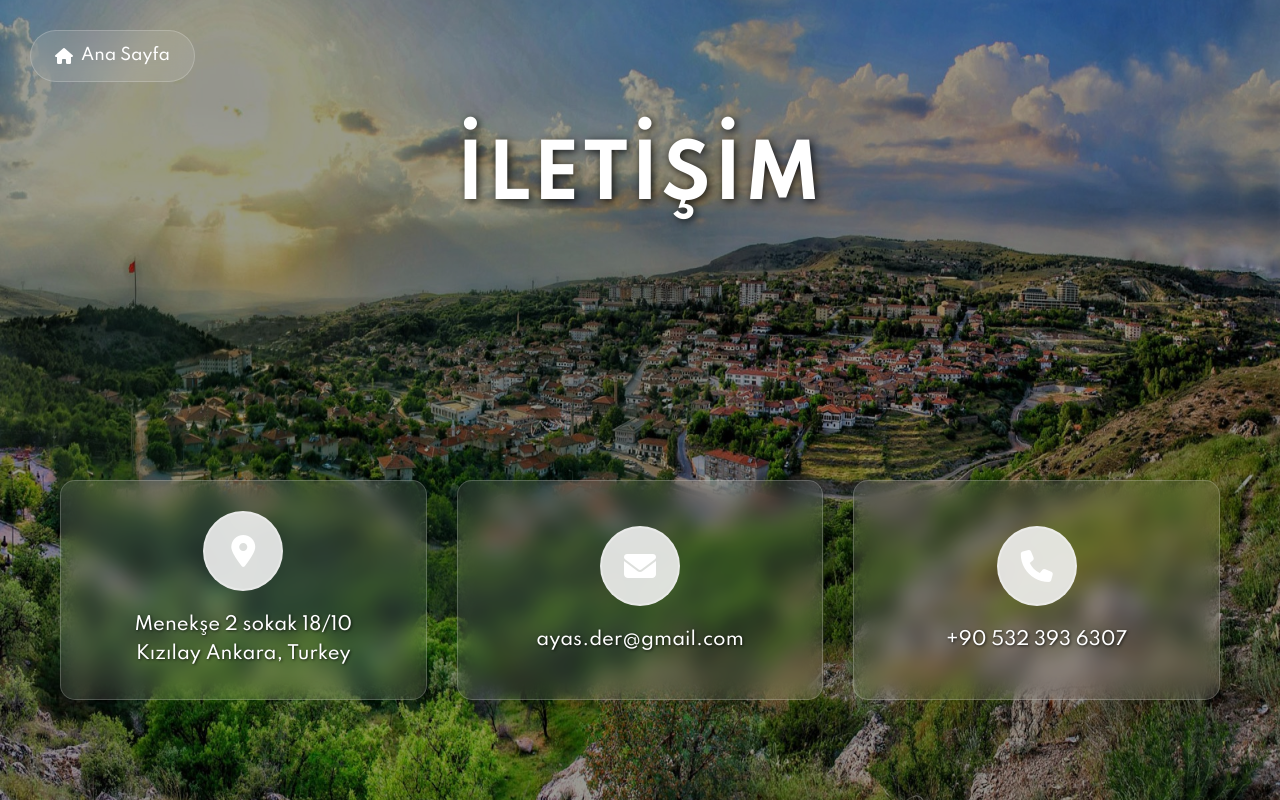
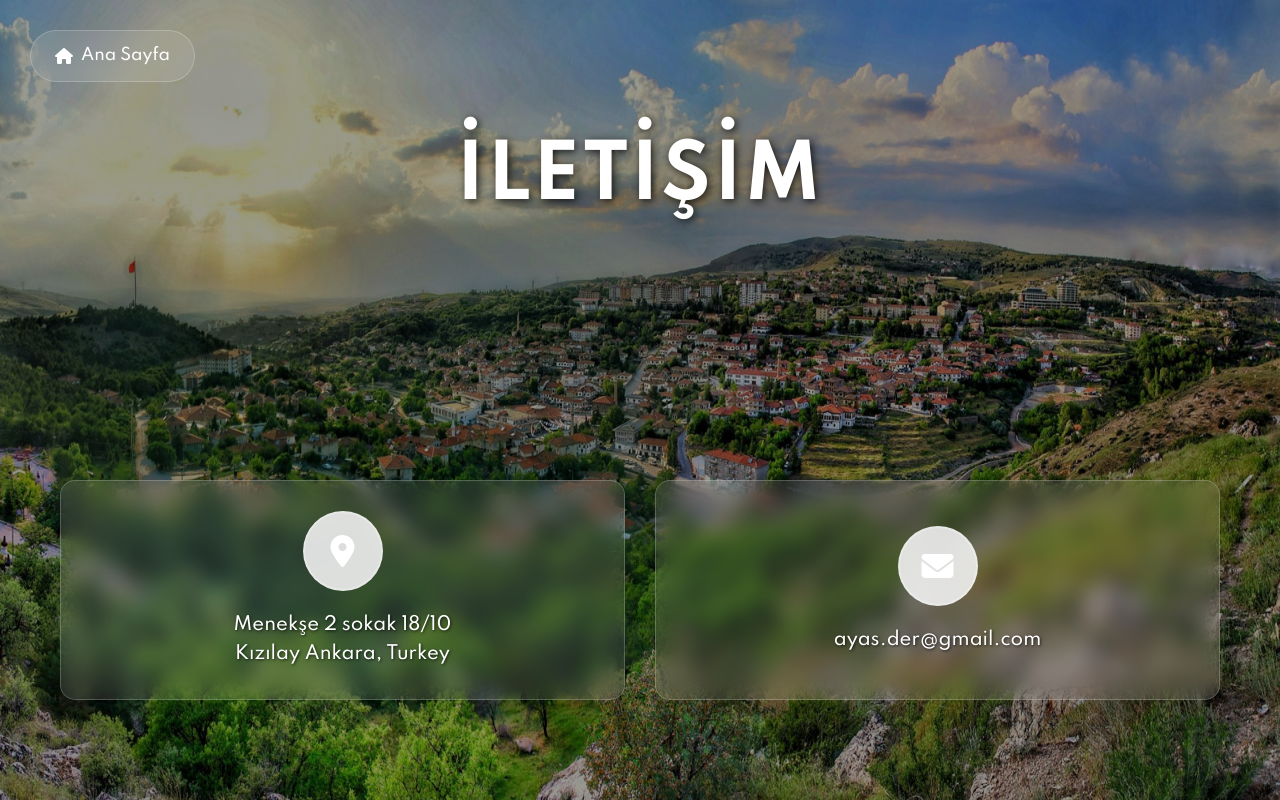
Before and after one commit to OzanSaridogan/Aya-WebProject, a Django app: page /iletisim/ in a window 1280 px wide. Run offline with Django 5.2, Linux system fonts and the light colour scheme.

Commit message:
iletisim

```diff
--- a/anasayfa/templates/contact.html
+++ b/anasayfa/templates/contact.html
@@ -440,16 +440,7 @@
             </div>
           </div>
 
-          <div class="contact-card">
-            <div class="contact-icon">
-              <i class="fas fa-phone"></i>
-            </div>
-            <div class="contact-info">
-              <a href="tel:+905323936307" style="color: white; text-decoration: none;">
-                +90 532 393 6307
-              </a>
-            </div>
-          </div>
+
         </div>
       </section>
     </main>
```
